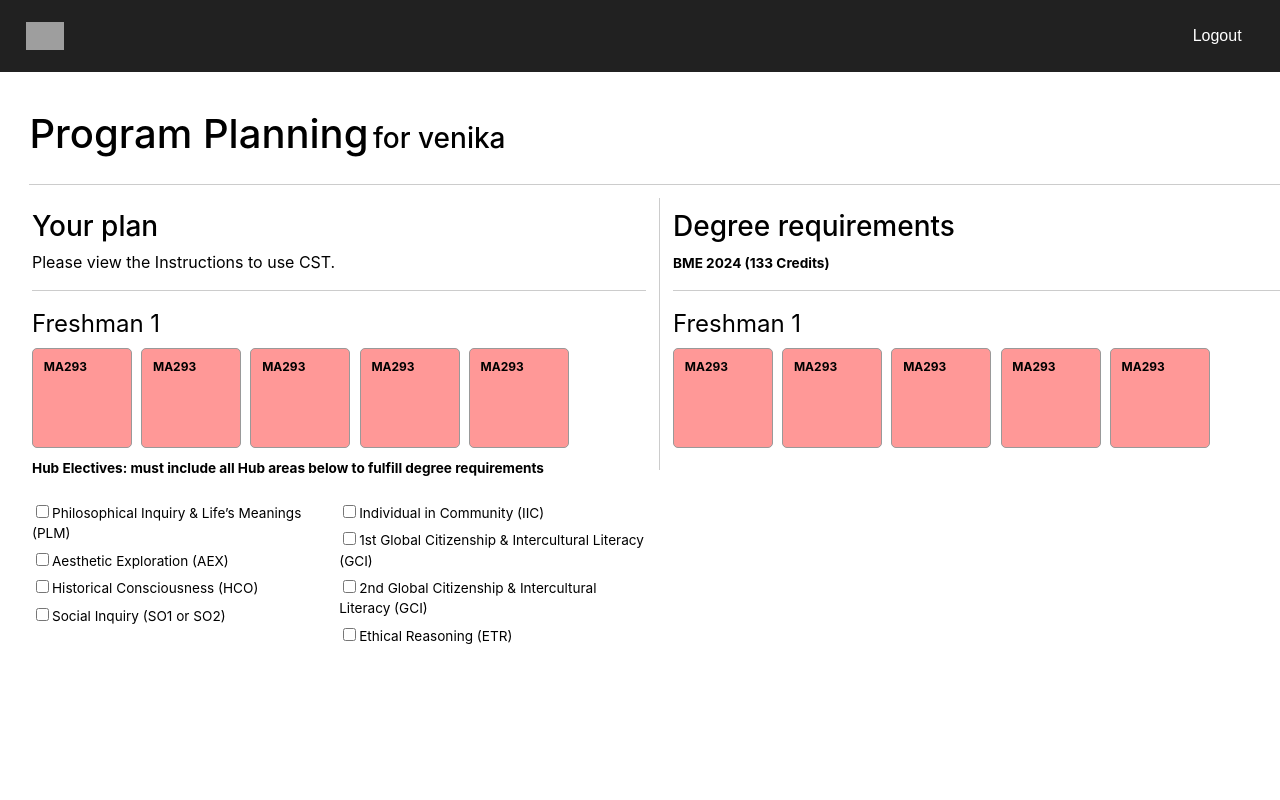
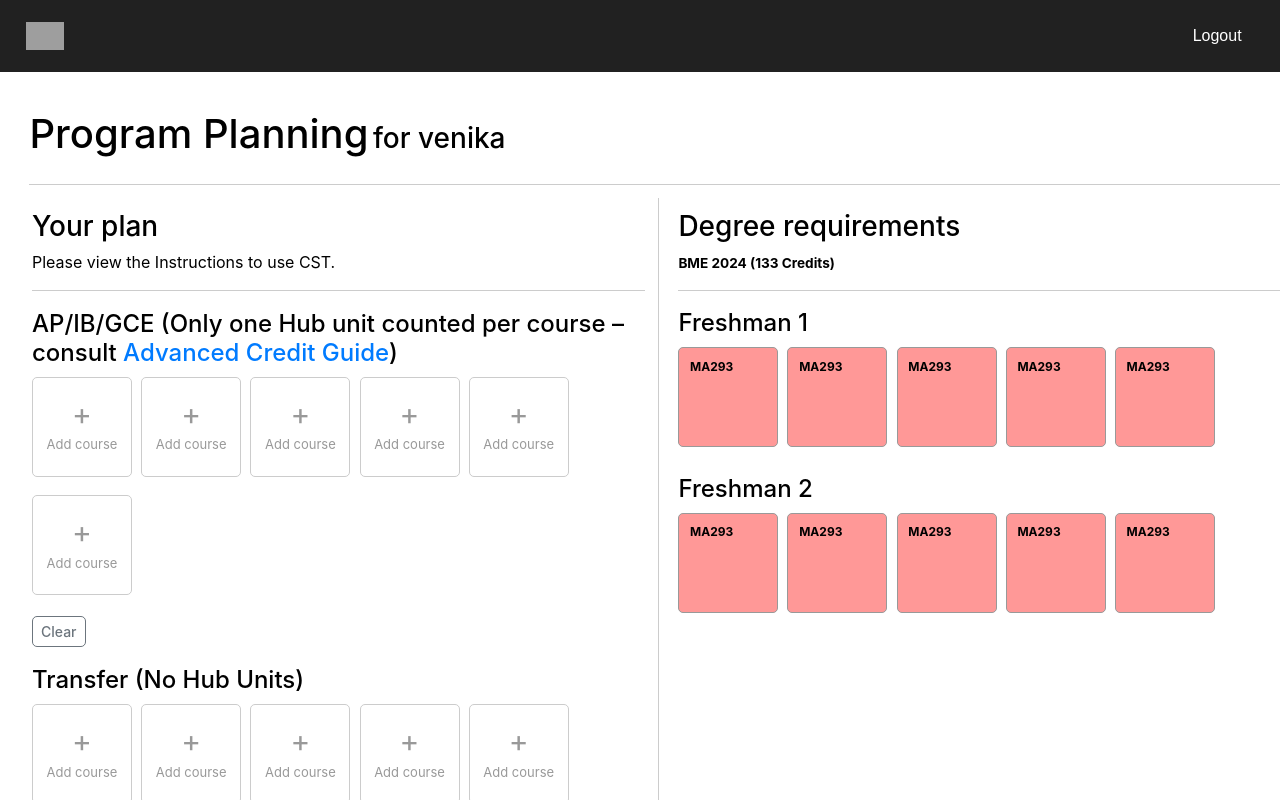
Before and after one commit to mariapaula1108/CST, a React (Create React App) app in the folder my-app/: page / in a window 1280 px wide. Shown: the top 800 px of the page. Built offline with nearby package versions, Linux system fonts and the light colour scheme; grey boxes are pictures that could not be loaded.

Commit message:
changes!

```diff
--- a/my-app/package.json
+++ b/my-app/package.json
@@ -13,6 +13,7 @@
     "react": "^18.2.0",
     "react-dom": "^18.2.0",
     "react-scripts": "5.0.1",
+    "react-select": "^5.3.2",
     "typescript": "^4.4.2",
     "web-vitals": "^2.1.0"
   },
--- a/my-app/src/components/Column.css
+++ b/my-app/src/components/Column.css
@@ -3,6 +3,7 @@
     float: left;
     padding:1%;
     box-sizing: border-box;
+
 
 }
 
@@ -21,3 +22,77 @@ h3 {
     margin-top:0;
 
 }
+
+.dropdown {
+    position: relative;
+    display: inline-block;
+}
+
+
+.dropbtn {
+    background-color: #007bff;
+    color: white;
+    padding: 0.75rem 1rem ;
+    font-size: 16px;
+    border: none;
+    cursor: pointer;
+    border-radius: 5px;
+    font: weight 500px;
+    margin-top:10%;
+}
+
+.dropbtn:hover {
+    background-color: #0166d3;
+    transition:0.15s ease-in-out;
+
+}
+
+.dropbtn-active{
+    outline: 3px solid #5dabffbe;
+    transition:0.15s ease-in-out;
+    background-color: #007bff;
+    color: white;
+    padding: 0.75rem 1rem ;
+    font-size: 16px;
+    border: none;
+    cursor: pointer;
+    border-radius: 5px;
+    font: weight 500px;
+    margin-top:10%;
+
+}
+
+.dropbtn-active:hover {
+    background-color: #0166d3;
+    transition:0.15s ease-in-out;
+
+}
+
+
+
+
+.dropdown-content {
+    position: absolute;
+    background-color: #fff;
+    color:black;
+    min-width: 160px;
+    z-index: 1;
+    border-radius:5px;
+    border: 0.5px solid #cccccc;
+    margin-top:2%;
+}
+
+ul {
+    list-style: none;
+    padding: 0;
+    margin: 0;
+}
+
+li {
+    padding: 12px 15px;
+}
+
+li:hover {
+    background-color: rgba(0, 0, 0, 0.14);
+    cursor: pointer;
+}
--- a/my-app/src/components/Coursebox.css
+++ b/my-app/src/components/Coursebox.css
@@ -15,6 +15,11 @@
 
 }
 
+#empty {
+    border:1px solid #cccccc
+
+}
+
 h4 {
     font-size: 12px;
     line-height: .5;
@@ -22,3 +27,23 @@ h4 {
     margin-left:2%;
 
 }
+
+.add {
+    font-size:30px;
+    color:#999999;
+    top: 50%;
+    left: 50%;
+    -ms-transform: translate(-50%, -50%);
+    transform: translate(-50%, -50%);
+    position:absolute;
+    text-align: center;
+    width:100%;
+    margin:0;
+}
+
+p {
+    text-align: center;
+    color: #999999;
+    margin:5%;
+    font-size:13px;
+}
--- a/my-app/src/components/Coursebox.tsx
+++ b/my-app/src/components/Coursebox.tsx
@@ -5,8 +5,27 @@ interface courseProps  {
     courseColor: string;
 }
 
+export function EmptyCourse() {
 
-export default function Coursebox(props: courseProps) {
+    return (
+        <div className="course" id = "empty">
+            <div className="add">
+                &#43;
+                <p>Add course</p>
+            </div>
+
+
+
+        </div>
+
+
+    );
+
+
+}
+
+
+export function Coursebox(props: courseProps) {
 
     return (
      <div className="course" style={{backgroundColor: props.courseColor}}>
--- a/my-app/src/components/Degree.tsx
+++ b/my-app/src/components/Degree.tsx
@@ -1,20 +1,21 @@
 import React from 'react';
 import './Column.css';
-import  Semester from './Semester';
+import  {DegreeSemester} from './Semester';
 
 
 
 
-export default function Plan() {
+export default function Degree() {
 
 
     return (
-        <div className="column" style={{borderLeft:'1px solid #cccccc'}}>
+        <div className="column" style={{paddingLeft:'1.5%'}}>
             <div className='head'>
                 <h3>Degree requirements</h3>
                 <b>BME 2024 (133 Credits)</b>
             </div>
-            <Semester/>
+            <DegreeSemester semester={"Freshman 1"}/>
+            <DegreeSemester semester={"Freshman 2"}/>
 
         </div>
     );
--- a/my-app/src/components/Header.css
+++ b/my-app/src/components/Header.css
@@ -19,7 +19,7 @@ img {
 
 }
 
-button {
+.logout {
     background-color: transparent;
     position: relative;
     float: right;
@@ -35,6 +35,6 @@ button {
     font-size: 100%;
 }
 
-button:not(:disabled):not(.disabled) {
+.logout:not(:disabled):not(.disabled) {
     cursor: pointer;
 }
--- a/my-app/src/components/Header.tsx
+++ b/my-app/src/components/Header.tsx
@@ -8,7 +8,7 @@ export default function Header() {
   return (
     <div className="header">
       <img src="http://www.bu.edu/dbin/eng/common/images/bu_engineering.gif" alt="BU Engineering"></img>
-      <a href="https://weblogin.bu.edu/logout/"><button type="button"> Logout</button></a>
+      <a href="https://weblogin.bu.edu/logout/"><button type="button" className='logout'> Logout</button></a>
     </div>
   );
 }
--- a/my-app/src/components/Hubs.css
+++ b/my-app/src/components/Hubs.css
@@ -1,6 +1,7 @@
 .hubs {
     clear:both;
     width:100%;
+    margin-top: 5%;
 
 }
 
--- a/my-app/src/components/Plan.tsx
+++ b/my-app/src/components/Plan.tsx
@@ -1,21 +1,33 @@
-import React from 'react';
+import React, {useEffect, useRef, useState} from 'react';
 import './Column.css';
-import  Semester from './Semester';
+import  {Semester} from './Semester';
 import Hubs from './Hubs';
-
+//import Select from 'react-select'
 
 
 
 export default function Plan() {
 
 
+
+
     return (
-        <div className="column">
+
+        <div className="column" style={{borderRight:'1px solid #cccccc'}}>
+
             <div className='head'>
                 <h3>Your plan</h3>
                 Please view the Instructions to use CST.
             </div>
-            <Semester/>
+
+
+            <Semester semester={"AP"}/>
+            <Semester semester={"Transfer"}/>
+            <Semester semester={"Fall"}/>
+
+
+
+
             <Hubs/>
 
         </div>
--- a/my-app/src/components/Semester.css
+++ b/my-app/src/components/Semester.css
@@ -14,6 +14,49 @@
     font-size: 1.5rem;
     line-height: 1.2;
     text-align: left;
-    font-weight:400;
+    font-weight:500;
 
 }
+
+a {
+    color: #007bff;
+    text-decoration: none;
+}
+
+input {
+    font-family: inherit;
+    font-size: inherit;
+    line-height:inherit;
+    margin-bottom: 1%;
+
+
+}
+
+input #value {
+    color: #6c757d;
+}
+
+.clear {
+    font-family: inherit;
+    background-color: transparent;
+    box-shadow: none;
+    outline:none;
+    border-radius: 5px;
+    border: 0.8554px solid #6c757d;
+    padding:0.25rem 0.5rem;
+    line-height:1.5;
+    color:#6c757d;
+    float:left;
+    clear:both;
+    margin-top: 2%;
+    cursor:pointer;
+    font-size:0.875rem;
+    font-weight:500;
+
+}
+
+.clear:hover{
+    transition: 0.15s ease-in-out ;
+    background-color: #6c757d;
+    color:white;
+}
--- a/my-app/src/components/Semester.tsx
+++ b/my-app/src/components/Semester.tsx
@@ -1,24 +1,58 @@
-import React from 'react';
+import React, {useState}from 'react';
 import './Semester.css';
-import  Coursebox from './Coursebox';
+import  {Coursebox, EmptyCourse} from './Coursebox';
 
 
 
-export default function Semester() {
+interface semesterProps {
+    semester: string;
+
+}
 
 
+
+export function DegreeSemester(props: semesterProps) {
     return (
-        <div className="semester">
+        <div className="semester" id={"Degree"}>
+        <div className="title">
+            {props.semester}
+
+        </div>
+        {/* render courseboxes based on type of semester passed in  */}
+        {  Array.from({length: 5}, () => <Coursebox courseColor = '#ff9897' />)
+
+        }
+    </div>
+    );
+
+}
+
+
+
+export function Semester(props: semesterProps) {
+    const [id, setId] = useState(props.semester);
+
+    return (
+        <div className="semester" id={props.semester}>
             <div className="title">
-                <text>Freshman 1</text>
+            {
+                props.semester === 'AP' && <text>AP/IB/GCE (Only one Hub unit counted per course – consult <a href="https://www.bu.edu/admissions/files/2018/06/Advanced-Credit-Guide.pdf">Advanced Credit Guide</a>)</text>
+            }
+            {
+                props.semester === 'Transfer' && <text>Transfer (No Hub Units)</text>
+            }
+            {
+                props.semester === ('Fall' || 'Summer' || 'Spring') && <form><label htmlFor='year'>{props.semester}</label> <input type="text" id="year" name="year" placeholder={"Enter year"}/> </form>
+            }
+
+
             </div>
+            {/* render courseboxes based on type of semester passed in  */}
+            {
+                Array.from({length: 6}, () => <EmptyCourse />)
+            }
 
-            <Coursebox courseColor='#ff9897'/>
-            <Coursebox courseColor='#ff9897'/>
-            <Coursebox courseColor='#ff9897'/>
-            <Coursebox courseColor='#ff9897'/>
-            <Coursebox courseColor='#ff9897'/>
-
+            <button type= 'button' className='clear'>Clear</button>
         </div>
     );
 }
```
Also changed, not shown: 1 other file (tests, documents, lock files or other folders).
